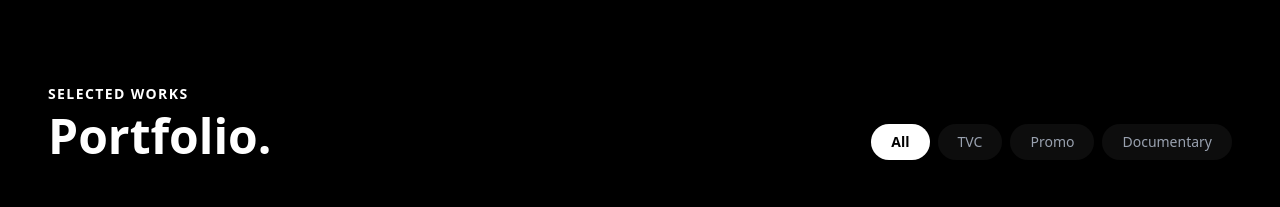
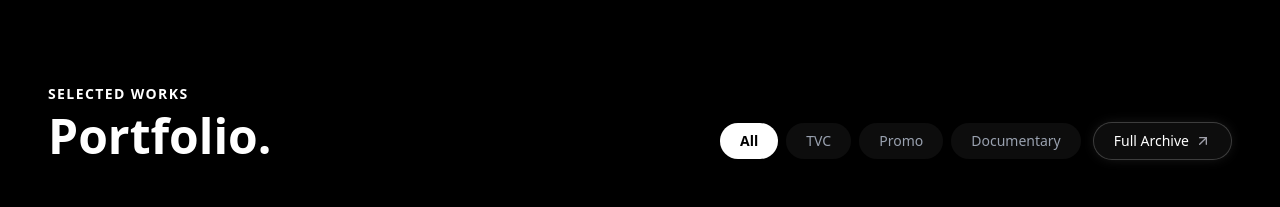
Before and after one commit to dulshan2000/portfolio, a Next.js app: page / in a window 1280 px wide. Shown: the part 1640-1847 px from the top of the page. Built offline with nearby package versions, Linux system fonts and the light colour scheme.

Commit message:
feat: add Full Archive pill button to Portfolio header filter bar

```diff
--- a/src/components/ProjectGrid.tsx
+++ b/src/components/ProjectGrid.tsx
@@ -26,8 +26,8 @@ export default function ProjectGrid() {
             </h2>
           </div>
 
-          {/* Filters */}
-          <div className="flex flex-wrap gap-2">
+          {/* Filters & Archive Button */}
+          <div className="flex flex-wrap items-center gap-2">
             {categories.map((category) => (
               <button
                 key={category}
@@ -41,6 +41,16 @@ export default function ProjectGrid() {
                 {category}
               </button>
             ))}
+
+            <a
+              href="https://drive.google.com/drive/folders/1QjmPmcbtumfi0bxWiI4cRIe-fToJtZPl?usp=sharing"
+              target="_blank"
+              rel="noopener noreferrer"
+              className="px-5 py-2 rounded-full text-sm border border-white/20 bg-white/5 text-white hover:bg-white hover:text-black transition-all flex items-center gap-1.5 font-medium ml-1 group shadow-[0_0_15px_-5px_rgba(255,255,255,0.2)]"
+            >
+              <span>Full Archive</span>
+              <ArrowUpRight className="w-4 h-4 text-zinc-400 group-hover:text-black transition-colors" />
+            </a>
           </div>
         </div>
 
```
